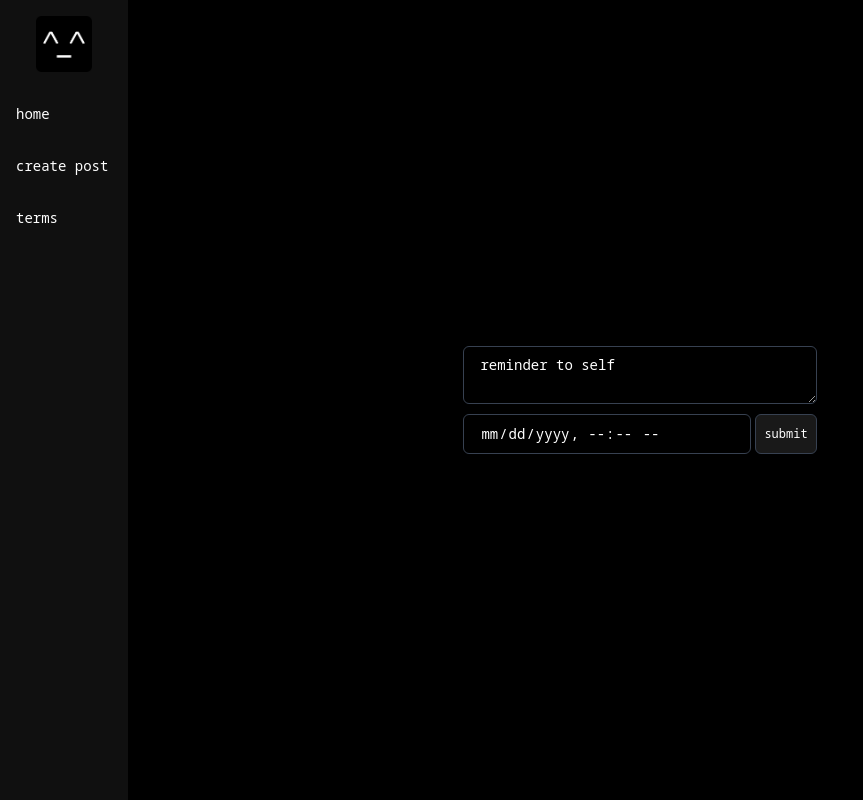
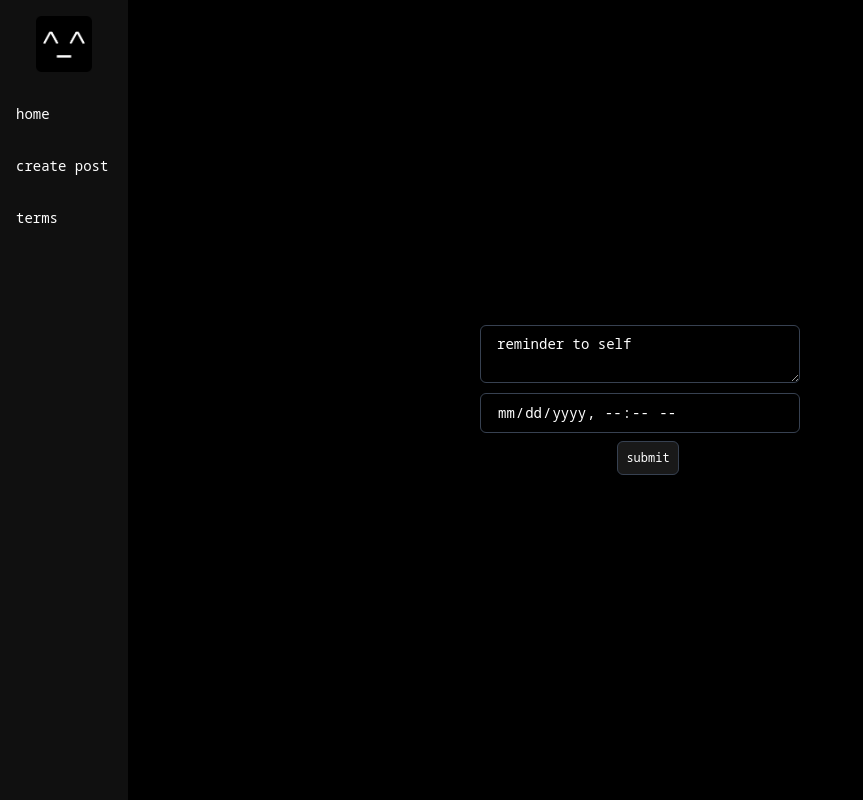
Before and after one commit to pranavkoirala/spindle, a React (Vite) app in the folder client/: page /create-post in a window 1280 px wide. Shown: the whole page, without its empty margins (0-863 px from the left). Built offline with nearby package versions, Linux system fonts and the light colour scheme.

Commit message:
Add message creation functionality with error handling and success feedback

```diff
--- a/client/src/pages/CreatePost/CreatePost.jsx
+++ b/client/src/pages/CreatePost/CreatePost.jsx
@@ -2,8 +2,15 @@ import { useState } from "react";
 
 const CreatePost = () => {
   const [textareaHeight, setTextareaHeight] = useState("auto");
+  const [message, setMessage] = useState("");
+  const [unlockTime, setUnlockTime] = useState("");
+  const [error, setError] = useState("");
+  const [success, setSuccess] = useState("");
+  const [messageId, setMessageId] = useState(null); // Store ID separately
 
   const handleInput = (event) => {
+    setMessage(event.target.value);
+    setError("");
     if (event.target.value === "") {
       setTextareaHeight("auto");
     } else {
@@ -13,31 +20,96 @@ const CreatePost = () => {
     }
   };
 
+  const handleDateChange = (event) => {
+    setUnlockTime(event.target.value);
+    setError("");
+  };
+
+  const handleSubmit = async () => {
+    setError("");
+    setSuccess("");
+    setMessageId(null);
+
+    if (message.trim() === "" || unlockTime.trim() === "") {
+      setError("Fields cannot be empty!");
+      return;
+    }
+
+    try {
+      const response = await fetch(
+        "http://localhost:3000/api/messages/create",
+        {
+          method: "POST",
+          headers: { "Content-Type": "application/json" },
+          body: JSON.stringify({ message, unlockTime }),
+        }
+      );
+
+      if (response.ok) {
+        const responseData = await response.json();
+        setMessageId(responseData.id);
+        setSuccess(
+          "Message saved successfully! Save this identifier as it is the only way to access your message."
+        );
+        setMessage("");
+        setUnlockTime("");
+        setTextareaHeight("auto");
+      } else {
+        setError("Error saving message.");
+      }
+    } catch (error) {
+      console.error("Error:", error);
+      setError("Failed to save the message.");
+    }
+  };
+
   return (
     <div className="create-post">
       <div className="input-container">
         <textarea
           id="reminder-area"
+          value={message}
           spellCheck="false"
           autoComplete="off"
           autoCapitalize="off"
           placeholder="reminder to self"
           aria-label="link input area"
           data-form-type="other"
-          className="min-w-72 w-full px-4 py-2 text-sm text-[#fff] placeholder-[#fff] bg-black border border-gray-700 rounded-md shadow-sm focus:outline-none focus:ring-1 focus:ring-[#fff] focus:border-white-500"
+          className="min-w-80 px-4 py-2 text-sm text-[#fff] placeholder-[#fff] bg-black border border-gray-700 rounded-md shadow-sm focus:outline-none focus:ring-1 focus:ring-[#fff] focus:border-white-500"
           style={{ height: textareaHeight, overflow: "hidden" }}
           onInput={handleInput}
         />
       </div>
-      <div className="action-container flex justify-end">
+      <div className="action-container flex flex-col items-center justify-center">
         <input
           id="datetime-area"
           type="datetime-local"
-          className="min-w-72 w-full px-4 py-2 mt-1 mr-1 text-sm text-[#fff] placeholder-[#fff] bg-black border border-gray-700 rounded-md shadow-sm focus:outline-none focus:ring-1 focus:ring-[#fff] focus:border-white-500"
+          value={unlockTime}
+          onChange={handleDateChange}
+          className="min-w-72 w-full px-4 py-2 mt-1 text-sm text-[#fff] placeholder-[#fff] bg-black border border-gray-700 rounded-md shadow-sm focus:outline-none focus:ring-1 focus:ring-[#fff] focus:border-white-500"
         />
-        <button className="search-btn bg-[#191919] border border-gray-700 rounded-md p-2 text-xs mt-1 hover:bg-[#1f1f1f] hover:border-gray-700">
-          submit
-        </button>
+        <div className="flex items-center justify-center mt-2 w-full">
+          <div className="success-error-wrapper ml-4 text-left">
+            {error && <p className="text-red-500 text-sm">{error}</p>}
+            {success && (
+              <div className="text-green-500 text-sm max-w-60">
+                <p>{success}</p>
+                {messageId && (
+                  <p>
+                    Identifier:{" "}
+                    <span className="text-red-500 font-bold">{messageId}</span>
+                  </p>
+                )}
+              </div>
+            )}
+          </div>
+          <button
+            onClick={handleSubmit}
+            className="search-btn bg-[#191919] border border-gray-700 rounded-md p-2 text-xs hover:bg-[#1f1f1f] hover:border-gray-700"
+          >
+            submit
+          </button>
+        </div>
       </div>
     </div>
   );
```
